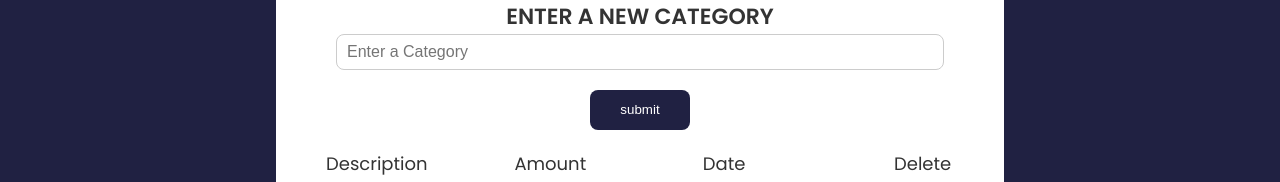
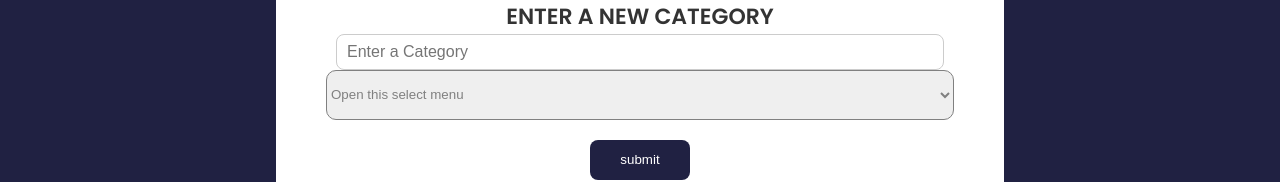
Before and after one commit to ibrahimiltifat/accounting-app, a React (Create React App) app: page /ViewLedger in a window 1280 px wide. Shown: the part 183-365 px from the top of the page. Built offline with nearby package versions, Linux system fonts and the light colour scheme; no server answers; the database is empty.

Commit message:
changes made

```diff
--- a/src/index.css
+++ b/src/index.css
@@ -294,6 +294,17 @@ input:focus {
   font-weight: 700;
   font-size: 20px;
 }
+.form-select{
+  flex: 1;
+  height: 50px;
+  border-color: gray;
+  border-radius: 10px;
+  color: gray;
+}
+.form-select-container{
+  display: flex;
+}
+
 
 @media (max-width: 600px) {
   /*todo- remove container heading  */
--- a/src/pages/ViewLedger.jsx
+++ b/src/pages/ViewLedger.jsx
@@ -97,6 +97,18 @@ function ViewLedger() {
                 placeholder="Enter a Category"
                 value={newCategory}
               />
+              </div>
+              <div className="form-select-container">
+              <select class="form-select">
+                <option selected>Open this select menu</option>
+                <option value="1">One</option>
+                <option value="2">Two</option>
+                <option value="3">Three</option>
+                <option value="3">Three</option>
+                <option value="3">Three</option>
+                <option value="3">Three</option>
+                <option value="3">Three</option>
+              </select>
             </div>
             <div className="text-center">
               <button className="btn btn-primary" type="submit">
```
